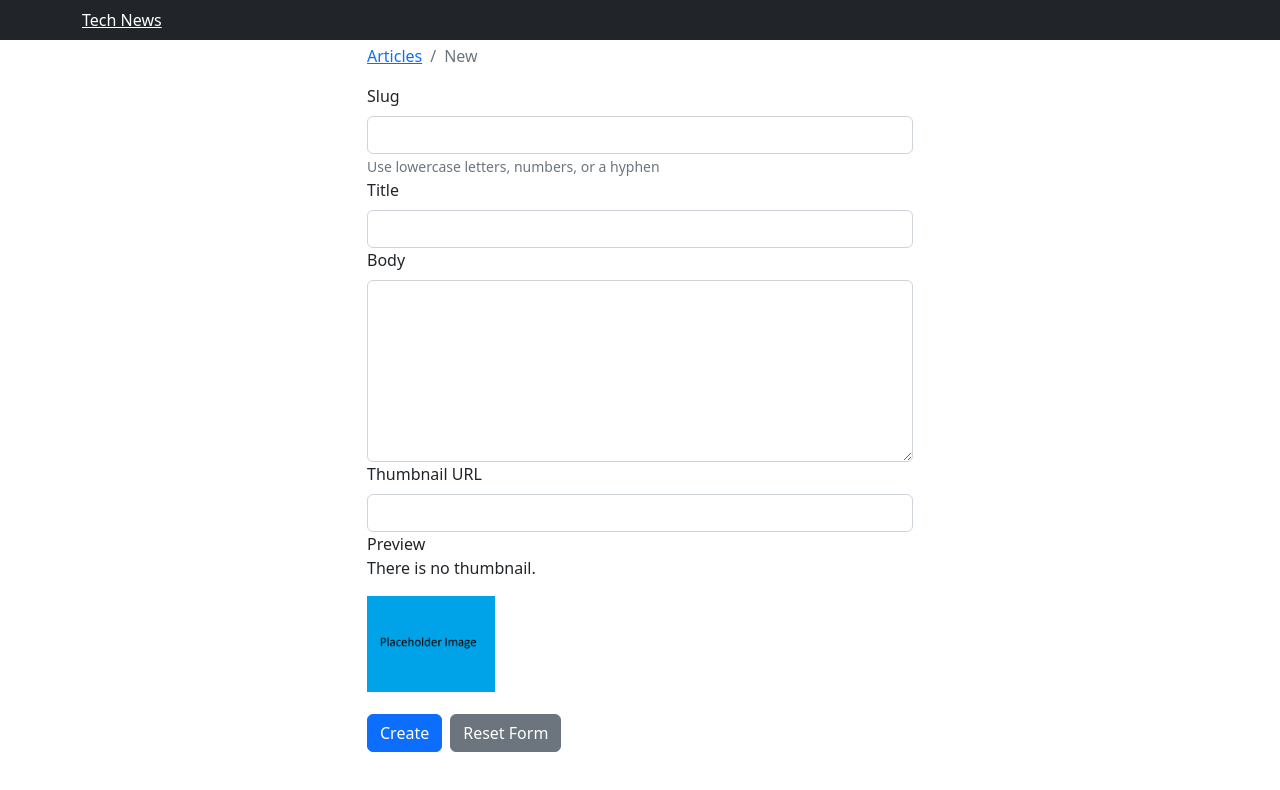
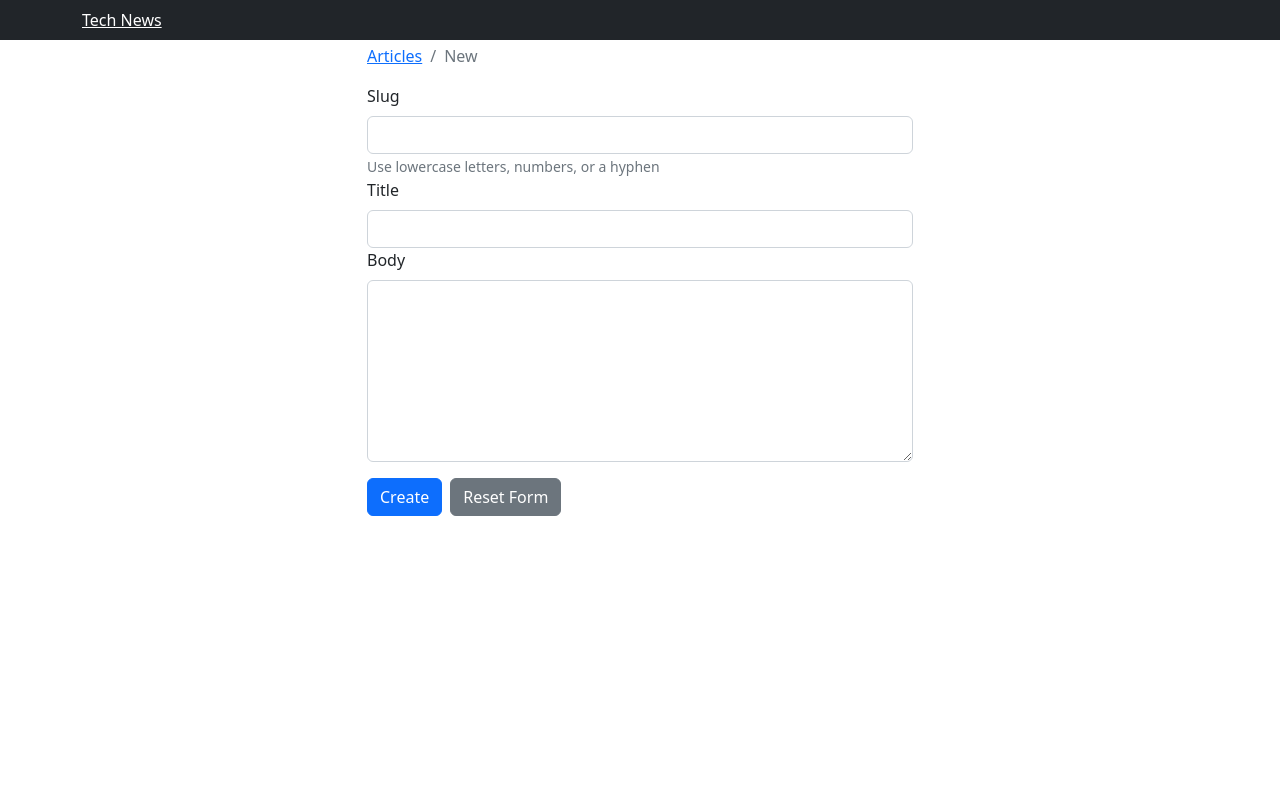
Before and after one commit to danieldev0353/express-next-newsapp, a Next.js app in the folder client/: page /articles/new in a window 1280 px wide. Shown: the top 790 px of the page. Built offline with nearby package versions, Linux system fonts and the light colour scheme.

Commit message:
Create ThumbnailForm

```diff
--- a/client/components/articles/ArticleForm.js
+++ b/client/components/articles/ArticleForm.js
@@ -2,7 +2,6 @@ import React from 'react';
 import Form from 'react-bootstrap/Form';
 import Button from 'react-bootstrap/Button';
 import Alert from 'react-bootstrap/Alert';
-import Image from 'next/image';
 
 class ArticleForm extends React.Component {
   constructor(props) {
@@ -79,20 +78,6 @@ class ArticleForm extends React.Component {
     };
   }
 
-  hasThumbnail() {
-    if (!this.state.article.thumbnailUrl) {
-      return false;
-    }
-    if (this.state.article.thumbnailUrl.startsWith('/')) {
-      return true;
-    }
-    if (/^https?:\/\//.test(this.state.article.thumbnailUrl)) {
-      return true;
-    }
-
-    return false;
-  }
-
   render() {
     return (
       <Form onSubmit={this.onSubmit} noValidate validated={this.state.validated}>
@@ -115,17 +100,6 @@ class ArticleForm extends React.Component {
             Looks good!
           </Form.Control.Feedback>
         </Form.Group>
-        <Form.Group controlId="article_thumbnailUrl">
-          <Form.Label>Thumbnail URL</Form.Label>
-          <Form.Control type="text" onBlur={this.onFieldChange('thumbnailUrl')} defaultValue={this.state.article.thumbnailUrl} maxLength={4096} />
-        </Form.Group>
-        <div>
-          <div>Preview</div>
-          {!this.hasThumbnail() && (
-            <p>There is no thumbnail.</p>
-          )}
-          <Image src={this.hasThumbnail() ? this.state.article.thumbnailUrl : '/thumbnail_placeholder.png'} width="128" height="96" alt="Thumbnail Preview" />
-        </div>
         <div className="mt-3">
           <Button type="submit" disabled={this.state.submitting}>{this.props.submitButtonText || 'Create'}</Button>
           <Button className="ms-2" type="button" onClick={this.onResetClick} disabled={this.state.submitting} variant="secondary">Reset Form</Button>
--- a/client/pages/articles/[articleSlug]/edit.js
+++ b/client/pages/articles/[articleSlug]/edit.js
@@ -4,6 +4,7 @@ import ArticleForm from "../../../components/articles/ArticleForm";
 import { withRouter } from 'next/router';
 import Link from 'next/link';
 import Alert from 'react-bootstrap/Alert';
+import ThumbnailForm from "../../../components/ThumbnailForm";
 
 class ArticleEdit extends React.Component {
   constructor(props) {
@@ -60,12 +61,16 @@ class ArticleEdit extends React.Component {
         {this.props.articleError ? (
           <Alert variant="danger">{this.props.articleError}</Alert>
         ) : (
+          <>
             <ArticleForm
               onSubmit={this.onSubmit}
               onSuccess={this.onSuccess}
               submitButtonText="Update"
               article={this.props.article}
             />
+            <h2 className="mt-3">Article Thumbnail</h2>
+            <ThumbnailForm article={this.props.article} />
+          </>
         )}
       </>
     )
```
Also changed, not shown: client/components/ThumbnailForm.js (added, +46 -0 lines). Lines whose indentation alone changed are shown as unchanged.
